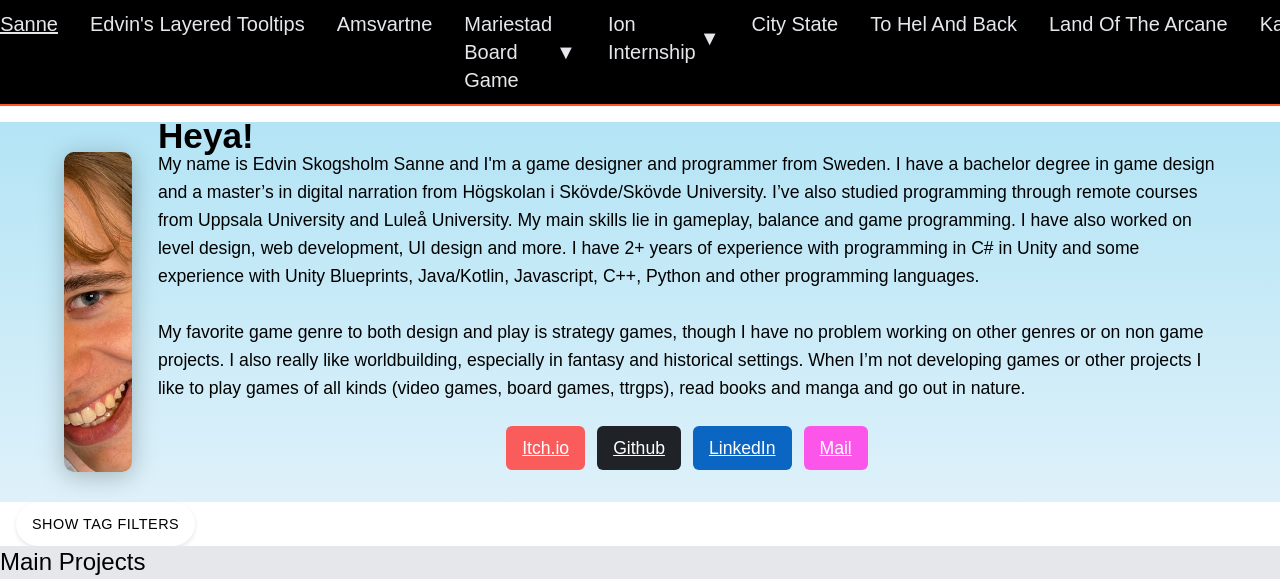
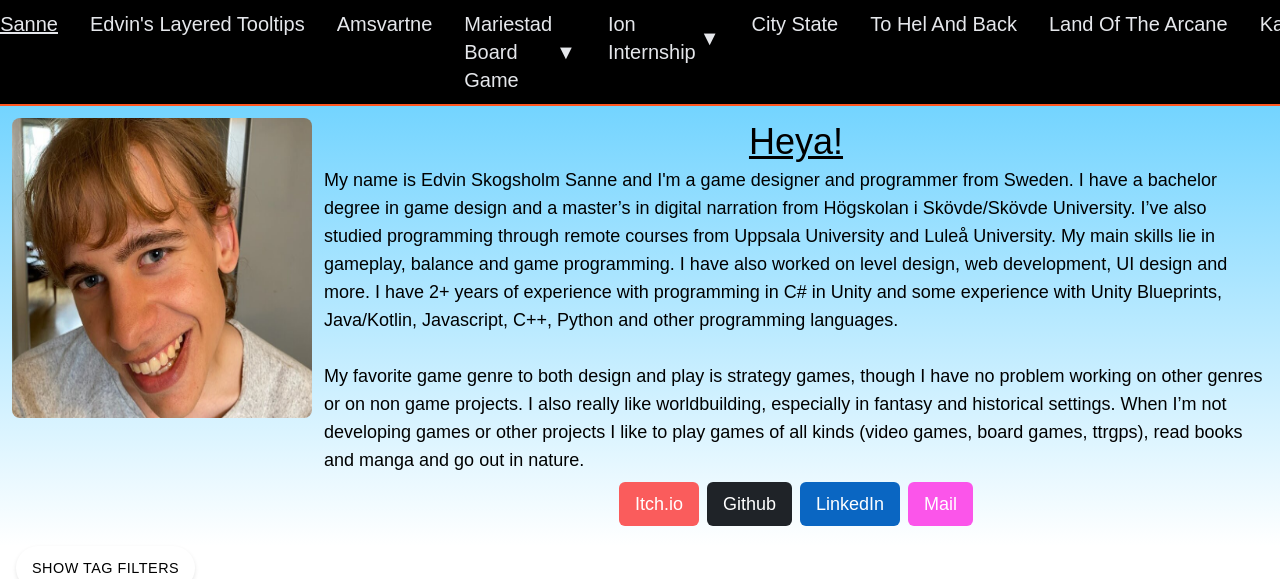
Before and after one commit to Acasez/acasez.github.io, a React (Vite) app: page /index in a window 1280 px wide. Shown: the top 579 px of the page. Built offline with nearby package versions, Linux system fonts and the light colour scheme.

Commit message:
Fixed intro section

```diff
--- a/src/components/HeroSection.tsx
+++ b/src/components/HeroSection.tsx
@@ -2,13 +2,15 @@ import "../CSS/HeroSection.css";
 export default function HeroSection() {
   return (
     <>
-      <section id="top" className="intro-box">
-        <div className="intro-container">
-          <div className="intro-image">
-            <img src="images/AboutMe/Photo.jpg" alt="Picture of me" />
-          </div>
-          <div className="intro-text">
-            <h2 className="sectionText">Heya!</h2>
+      <section id="top" className="bg-linear-to-b from-sky-300">
+        <div className="flex flex-row p-3 gap-3">
+          <img
+            className="rounded-lg w-75 h-75"
+            src="images/AboutMe/Photo.jpg"
+            alt="Picture of me"
+          />
+          <div className="text-black text-lg">
+            <h2 className="text-4xl text-center underline m-1">Heya!</h2>
             <p>
               My name is Edvin Skogsholm Sanne and I'm a game designer and
               programmer from Sweden. I have a bachelor degree in game design
@@ -29,7 +31,7 @@ export default function HeroSection() {
               projects I like to play games of all kinds (video games, board
               games, ttrgps), read books and manga and go out in nature.
             </p>
-            <div className="project-links">
+            <div className="flex m-2 gap-2 justify-center">
               <a href="https://acasez.itch.io" className="project-link itch">
                 Itch.io
               </a>
```
